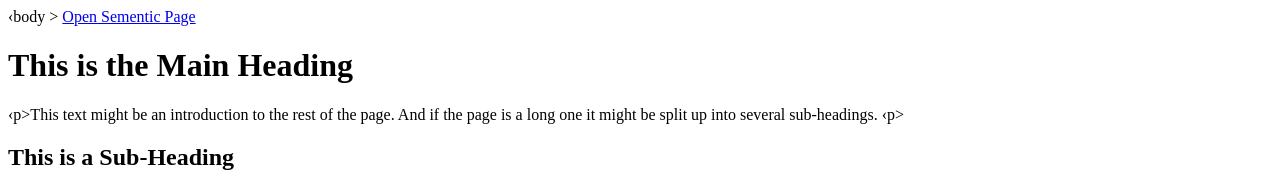
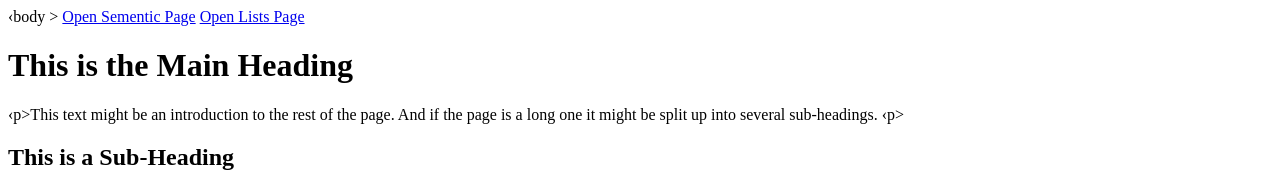
Before and after one commit to sduxjy9GGG/WEB1, a plain HTML site: page index.html in a window 1280 px wide. Shown: the top 172 px of the page. Drawn offline with Linux system fonts and the light colour scheme.

Commit message:
Update index.html

```diff
--- a/index.html
+++ b/index.html
@@ -1,6 +1,7 @@
 <html >
 ‹body >
   <a href="sementic.html">Open Sementic Page</a>
+  <a href="lists.html">Open Lists Page</a>
 <h1>This is the Main Heading</h1>
 ‹p>This text might be an introduction to the rest of the page. And if the page is a long one it might be split up into several sub-headings. ‹p>
 <h2>This is a Sub-Heading</h2>
```
